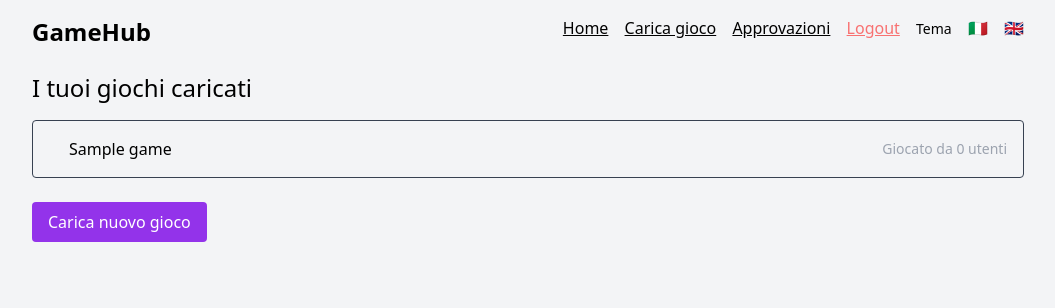
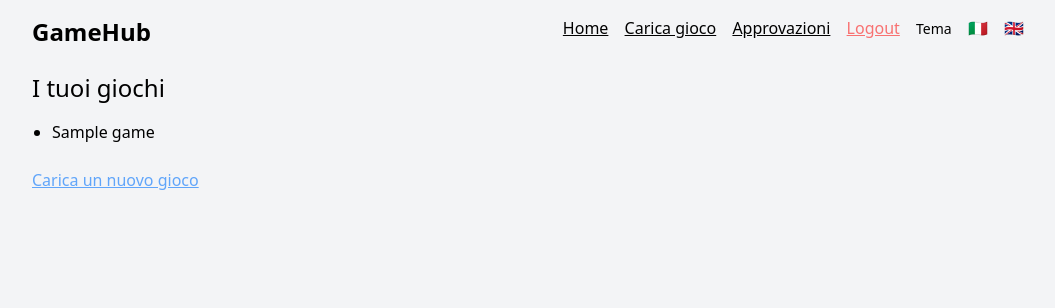
Before and after one commit to POLANGELA/gamehub, a Flask app: template templates/dashboard.html in a window 1280 px wide. Shown: the top 308 px of the page, without its empty margins (112-1167 px from the left). Run offline with Flask 3, Linux system fonts and the light colour scheme; tables that the repository leaves empty hold one stand-in row (values such as "Sample post"); the template is opened without the code that fills it: values that come from a table or form of the project are taken from there, most other values are stand-ins (such as "Sample title", 1, 10 or a date in 2020); parts of the project's set-up code (start-up, migrations or seed data) failed here and were passed over; some libraries are stand-ins or nearby versions.

Commit message:
Add files via upload

```diff
--- a/app.py
+++ b/app.py
@@ -19,7 +19,7 @@ app.register_blueprint(auth_bp)
 app.register_blueprint(games_bp)
 app.register_blueprint(admin_bp)
 
-@babel.localeselector
+@babel.locale_selector
 def get_locale():
     return request.args.get('lang') or 'it'
 
--- a/templates/dashboard.html
+++ b/templates/dashboard.html
@@ -1,22 +1,11 @@
 {% extends "base.html" %}
 {% block content %}
-<h2 class="text-2xl mb-4">I tuoi giochi caricati</h2>
-
-<div class="max-h-80 overflow-y-auto border border-gray-700 p-4 rounded">
-  {% if games %}
-    <ul class="list-disc pl-5 space-y-1">
-      {% for g in games %}
-        <li class="flex justify-between items-center">
-          <span>{{ g.title }}</span>
-          <span class="text-sm text-gray-400">Giocato da {{ g.plays|length }} utenti</span>
-        </li>
-      {% endfor %}
-    </ul>
-  {% else %}
-    <p>Non hai ancora caricato giochi.</p>
-  {% endif %}
-</div>
-
+<h2 class="text-2xl mb-4">I tuoi giochi</h2>
+<ul class="list-disc pl-5">
+{% for g in games %}
+  <li>{{ g.title }}</li>
+{% endfor %}
+</ul>
 <br>
-<a href="/upload" class="bg-purple-600 px-4 py-2 rounded text-white inline-block">Carica nuovo gioco</a>
+<a href="/upload" class="text-blue-400 underline">Carica un nuovo gioco</a>
 {% endblock %}
```
Also changed, not shown: templates/index.html (+6 -12 lines).
